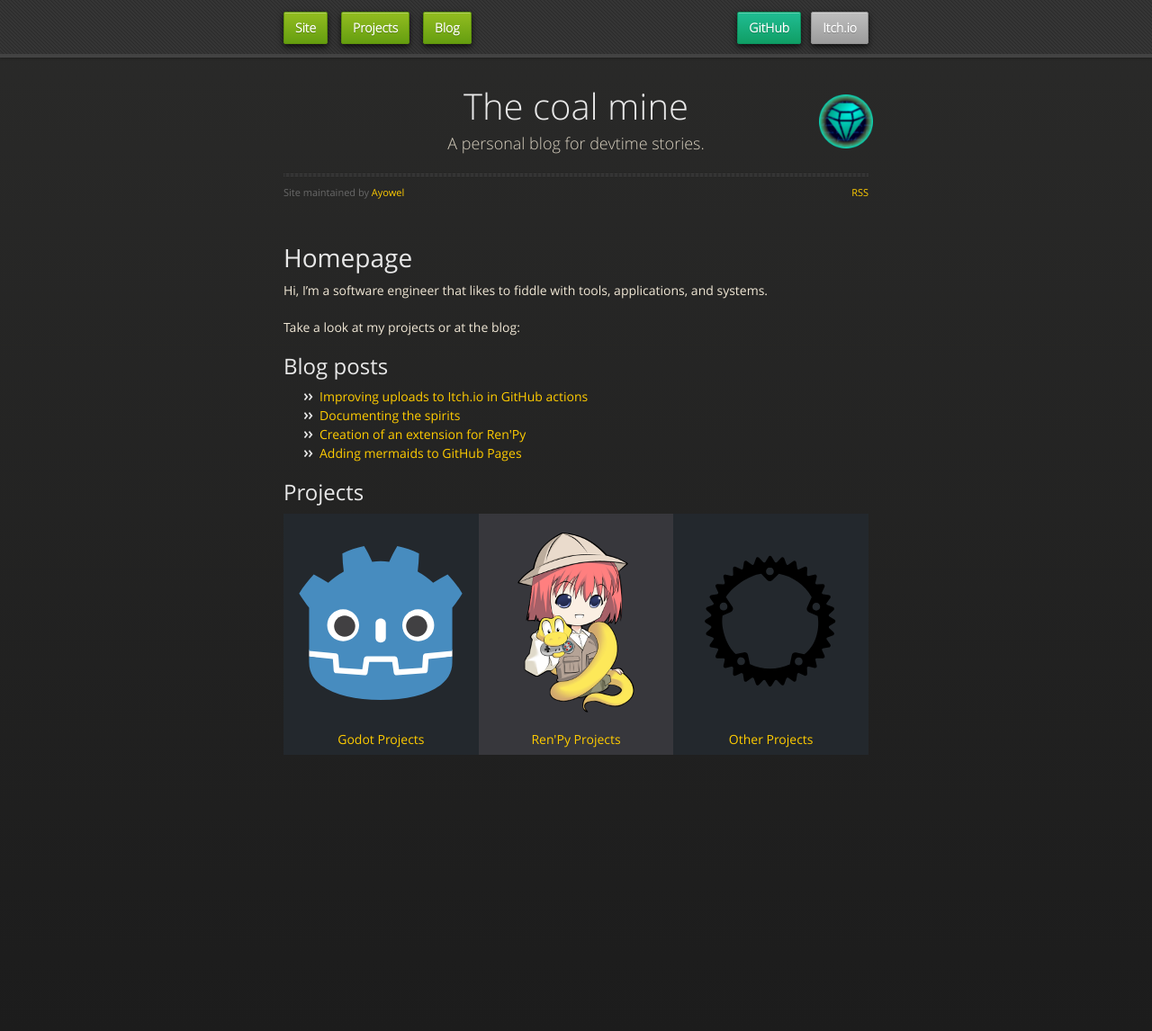
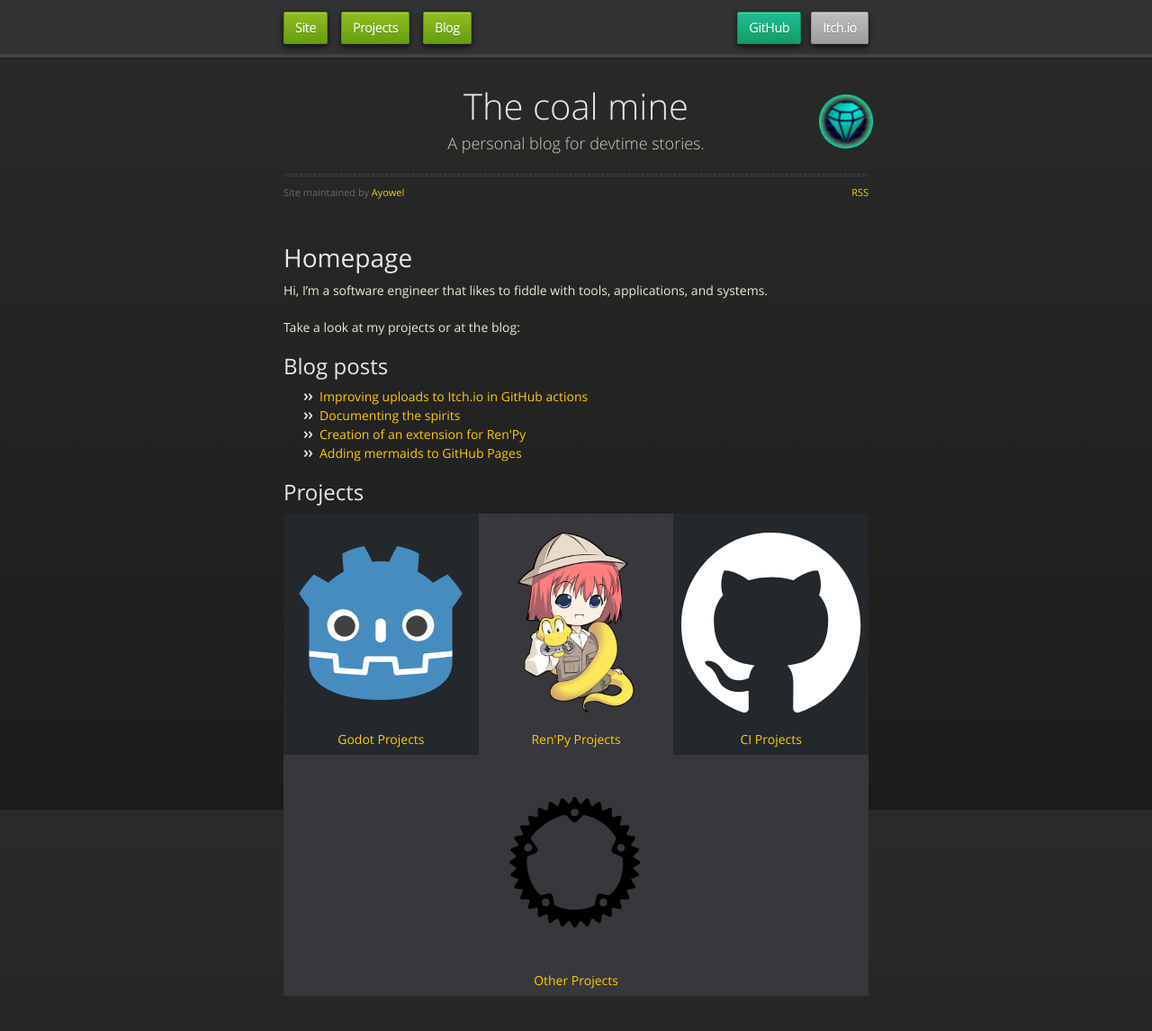
Before and after one commit to Ayowel/Ayowel.github.io, a Jekyll site: the page built from index.md, in a window 1280 px wide and 1147 px high. Shown: the whole window at 90% size. Built offline with Jekyll 4.4.1, drawn with Linux system fonts in a browser that asks for light colours; our own code applies the rules of GitHub Pages for plain Markdown files.

Commit message:
Add GitHub CI projects to homepage

```diff
--- a/index.md
+++ b/index.md
@@ -23,7 +23,7 @@ Take a look at my projects or at the blog:
 <dyntable>
     <cell>
         <a href="{{ "/projects/godot" | prepend: site.baseurl | prepend: site.url}}">
-            <img style="height: 200px" title="Ren'Py logo" src="{{ "/assets/images/logos/godot.svg" | prepend: site.baseurl | prepend: site.url }}">
+            <img style="height: 200px" title="Godot logo" src="{{ "/assets/images/logos/godot.svg" | prepend: site.baseurl | prepend: site.url }}">
             <br />Godot Projects
         </a>
     </cell><cell>
@@ -32,8 +32,13 @@ Take a look at my projects or at the blog:
             <br />Ren'Py Projects
         </a>
     </cell><cell>
+        <a href="{{ "/projects/github" | prepen: site.baseurl | pdrepend: site.url}}">
+            <img style="height: 200px" title="GitHub logo" src="{{ "/assets/images/logos/github.svg" | prepend: site.baseurl | prepend: site.url }}">
+            <br />CI Projects
+        </a>
+    </cell><cell>
         <a href="{{ "/projects/others" | prepend: site.baseurl | prepend: site.url}}">
-            <img style="height: 200px" title="Ren'Py logo" src="{{ "/assets/images/logos/others.svg" | prepend: site.baseurl | prepend: site.url }}">
+            <img style="height: 200px" title="Others logo" src="{{ "/assets/images/logos/others.svg" | prepend: site.baseurl | prepend: site.url }}">
             <br />Other Projects
         </a>
     </cell>
```
